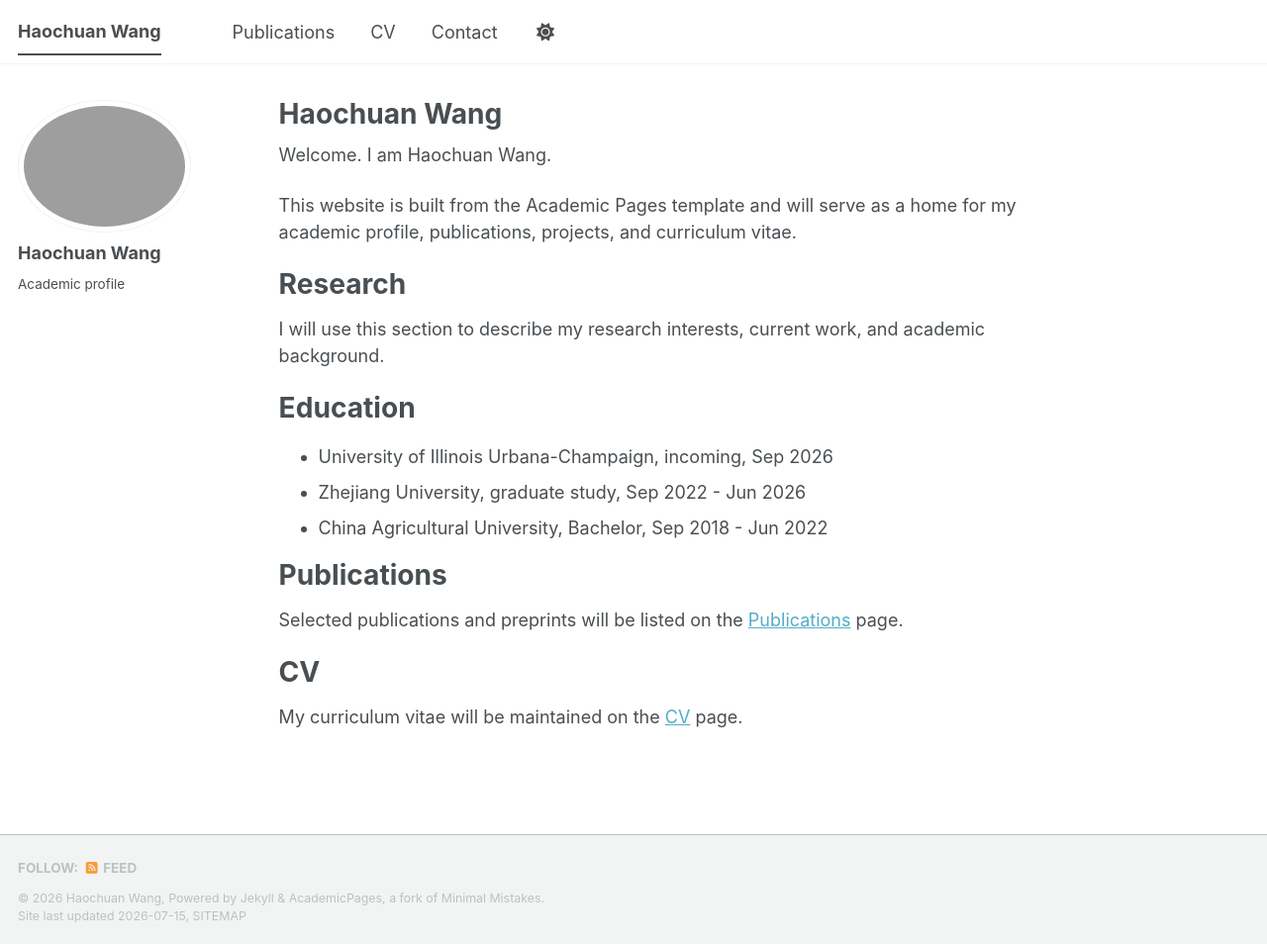
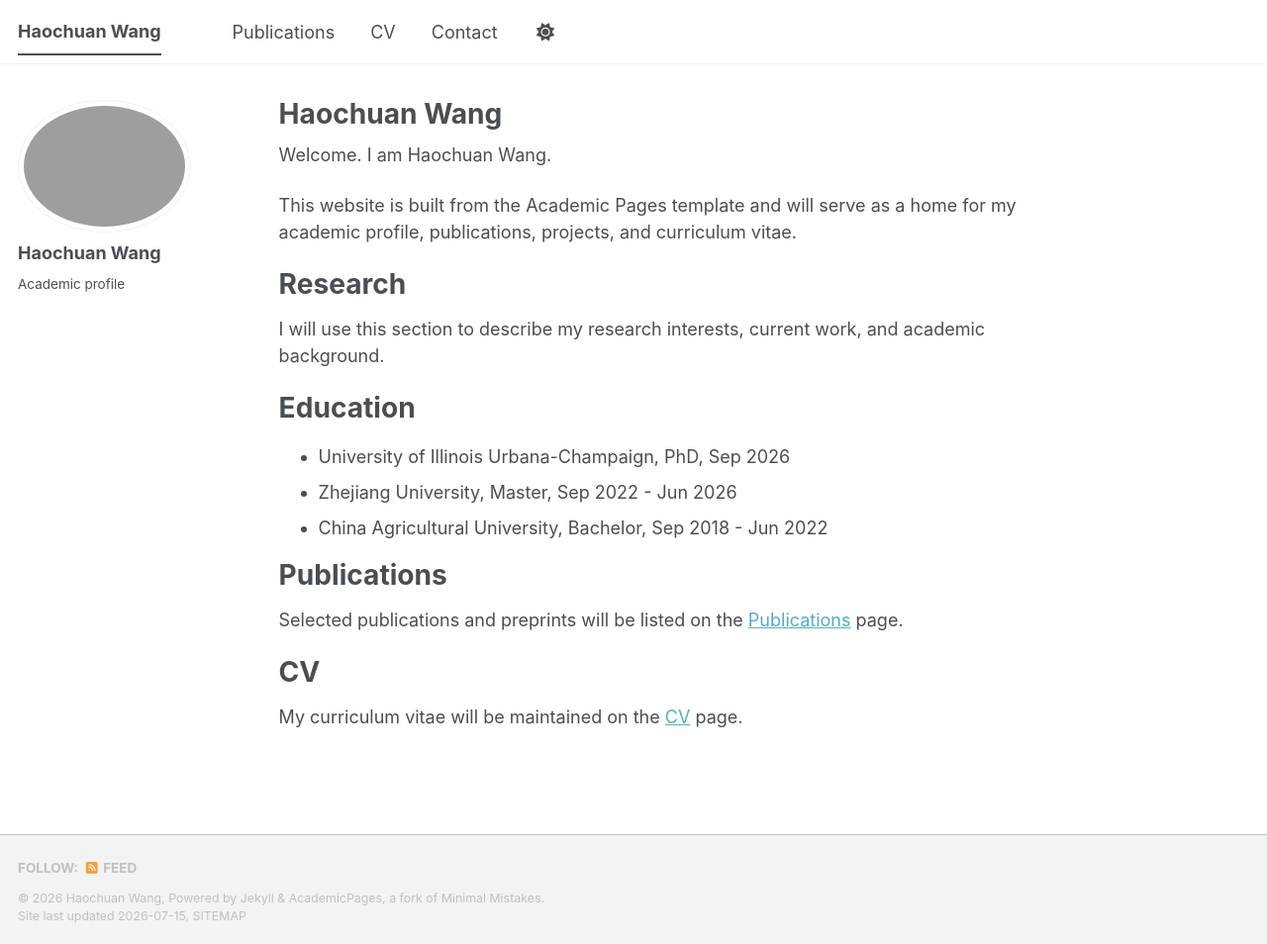
Before and after one commit to hansenwang123/hansenwang123.github.io, a Jekyll site: the page built from _pages/about.md, in a window 1280 px wide and 954 px high. Shown: the whole window at 99% size. Built offline with Jekyll 4.4.1, drawn with Linux system fonts in a browser that asks for light colours; a style sheet for code colours, icons or effects is not loaded.

Commit message:
Update education entries

```diff
--- a/_pages/about.md
+++ b/_pages/about.md
@@ -17,8 +17,8 @@ I will use this section to describe my research interests, current work, and aca
 
 Education
 ======
-* University of Illinois Urbana-Champaign, incoming, Sep 2026
-* Zhejiang University, graduate study, Sep 2022 - Jun 2026
+* University of Illinois Urbana-Champaign, PhD, Sep 2026
+* Zhejiang University, Master, Sep 2022 - Jun 2026
 * China Agricultural University, Bachelor, Sep 2018 - Jun 2022
 
 Publications
```
Also changed, not shown: _pages/cv.md (+2 -2 lines).
